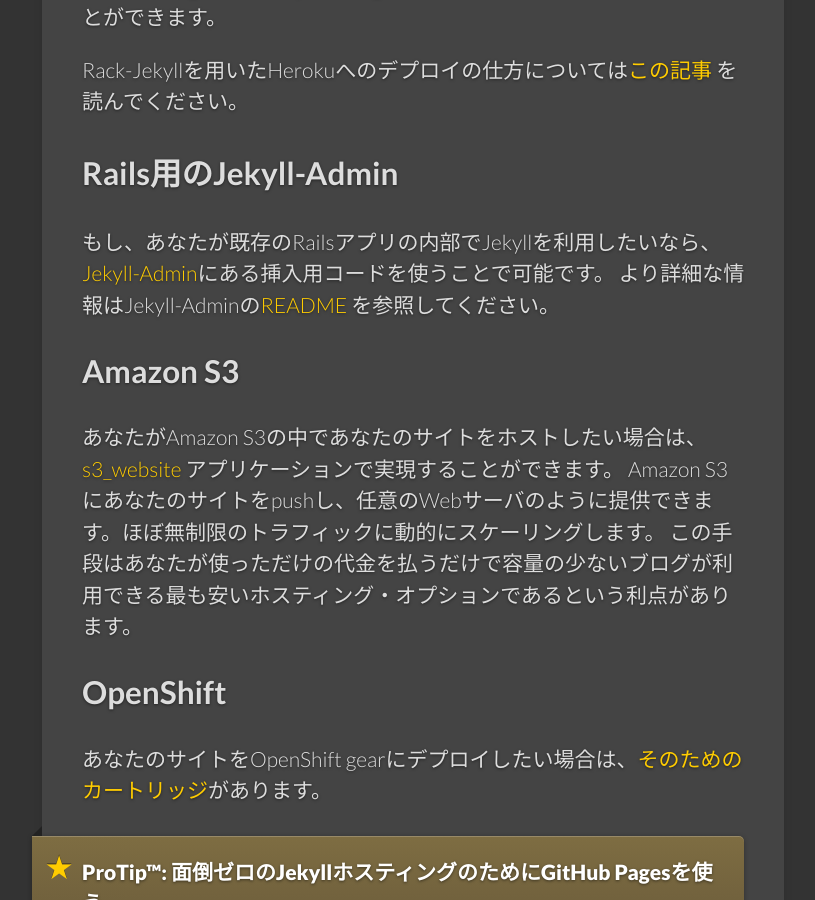
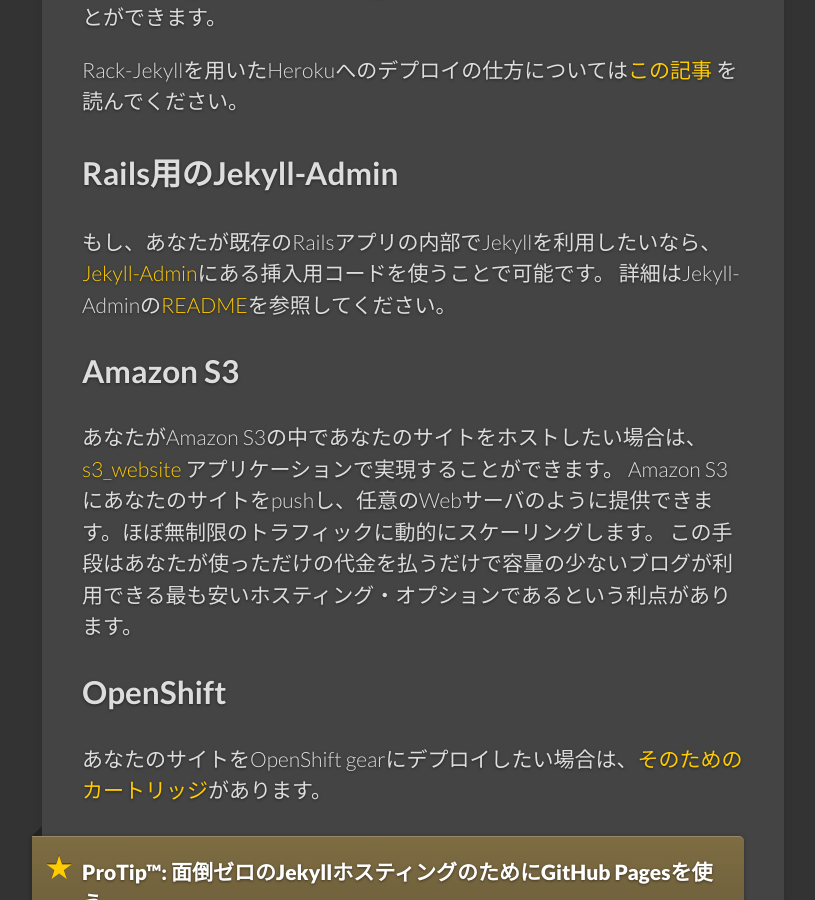
Before and after one commit to jekyllrb-ja/jekyllrb-ja.github.io, a Jekyll site: the page built from _docs/deployment-methods.md, in a window 1280 px wide and 900 px high, scrolled down 3728 px. Shown: the whole window, without its empty margins (129-944 px from the left). Built offline with Jekyll 4.4.1, drawn with Linux system fonts in a browser that asks for light colours; nearby versions of some CDN libraries; comment, search, counter and statistics services are not loaded.

Commit message:
simplify expression

```diff
--- a/_docs/deployment-methods.md
+++ b/_docs/deployment-methods.md
@@ -287,7 +287,7 @@
 -->
 
 もし、あなたが既存のRailsアプリの内部でJekyllを利用したいなら、[Jekyll-Admin](https://github.com/zkarpinski/Jekyll-Admin)にある挿入用コードを使うことで可能です。
-より詳細な情報はJekyll-Adminの[README](https://github.com/zkarpinski/Jekyll-Admin/blob/master/README) を参照してください。
+詳細はJekyll-Adminの[README](https://github.com/zkarpinski/Jekyll-Admin/blob/master/README)を参照してください。
 
 <!--original
 If you want to maintain Jekyll inside your existing Rails app, [Jekyll-Admin](https://github.com/zkarpinski/Jekyll-Admin) contains drop in code to make this possible. See Jekyll-Admin’s [README](https://github.com/zkarpinski/Jekyll-Admin/blob/master/README) for more details.
```
